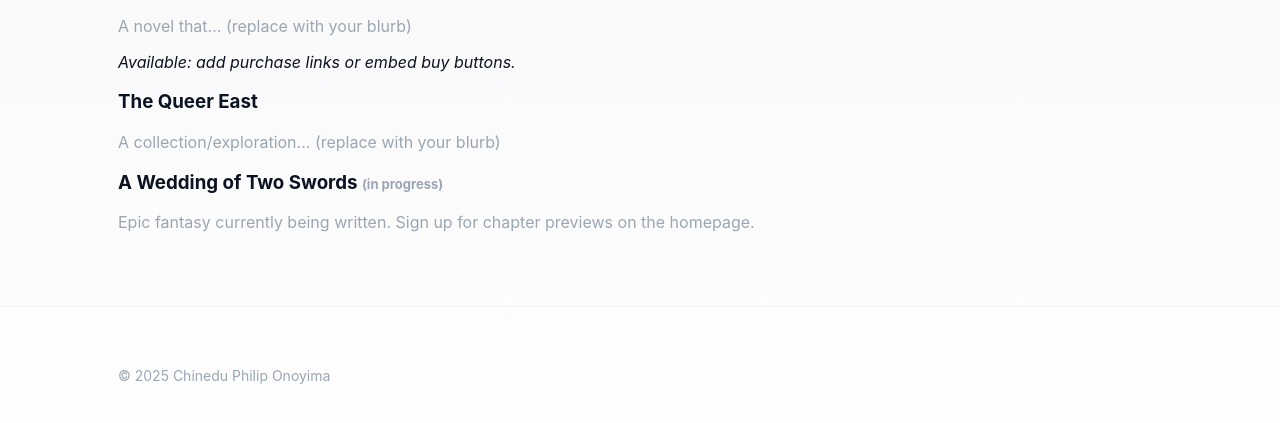
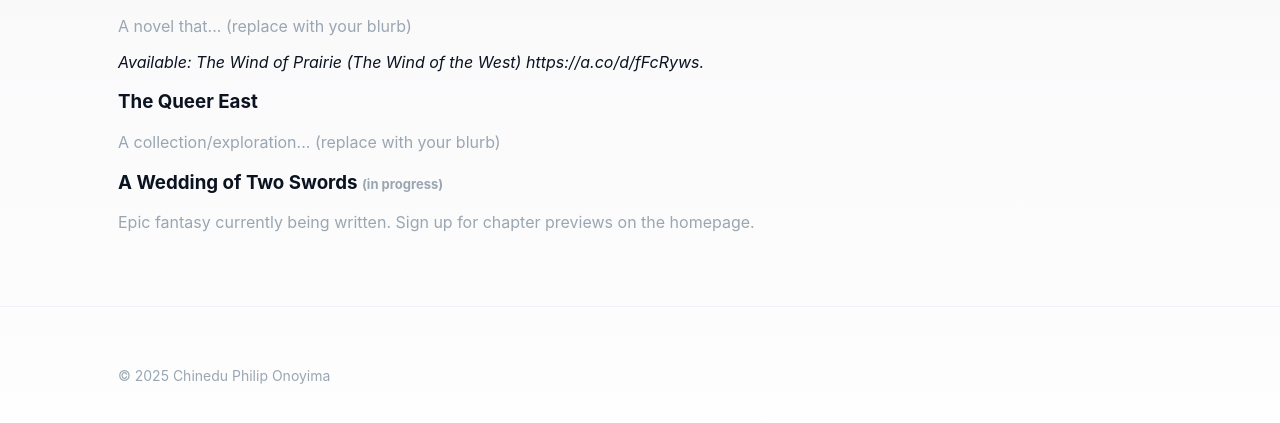
Before and after one commit to chineduonoyima/Chinedu-onoyima, a plain HTML site: page books.html in a window 1280 px wide. Shown: the part 239-662 px from the top of the page. Drawn offline with Linux system fonts and the light colour scheme.

Commit message:
Update books.html

```diff
--- a/books.html
+++ b/books.html
@@ -25,7 +25,7 @@
   <section class="book">
     <h3>The Wind of Prairie</h3>
     <p class="muted">A novel that... (replace with your blurb)</p>
-    <p><em>Available: add purchase links or embed buy buttons.</em></p>
+    <p><em>Available: The Wind of Prairie (The Wind of the West) https://a.co/d/fFcRyws.</em></p>
   </section>
 
   <section class="book">
```
